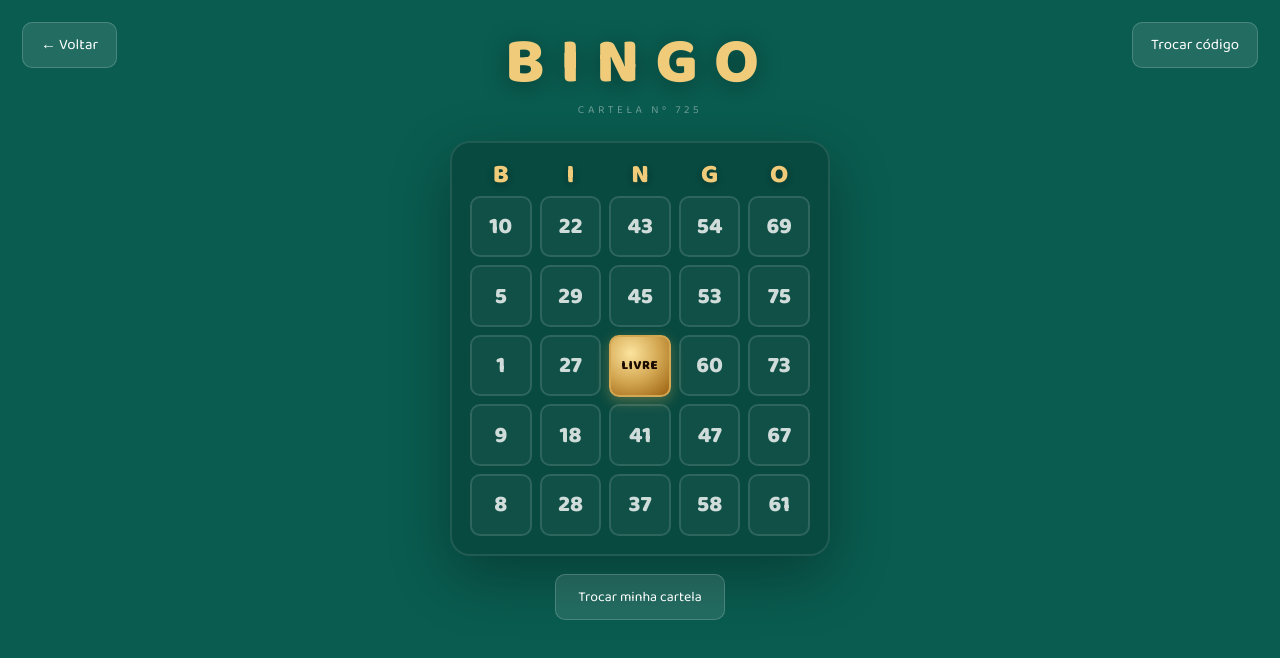
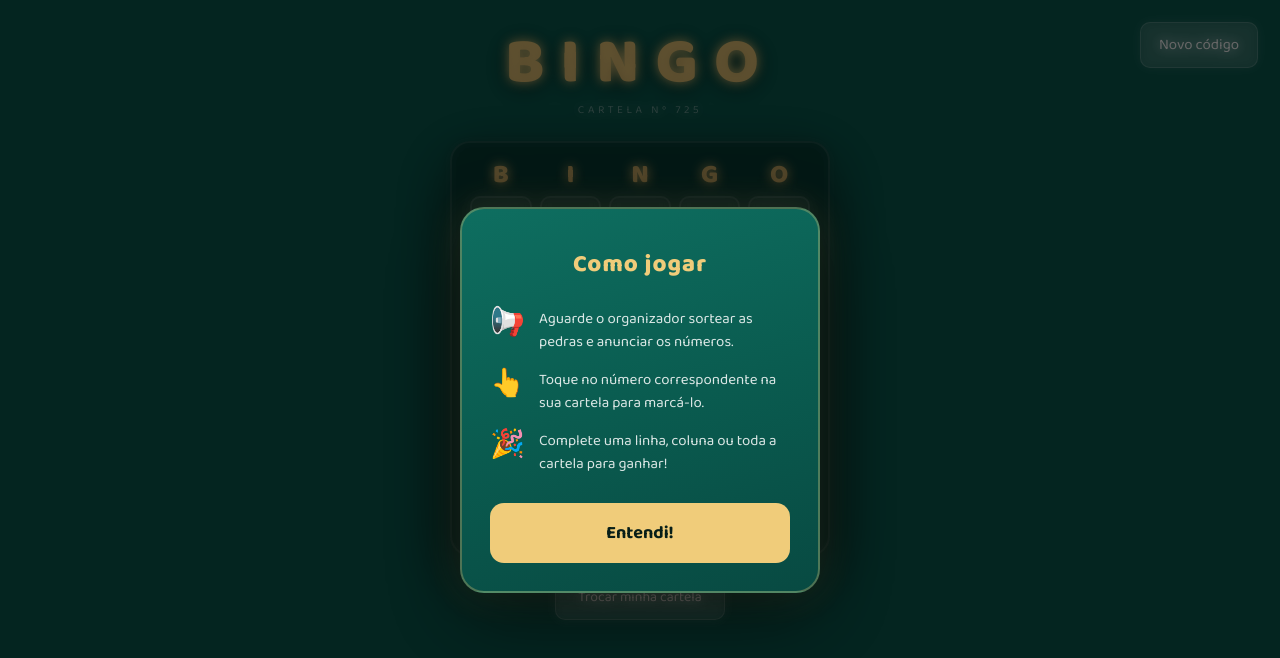
Before and after one commit to janklever/Bingo, a React (Vite) app: page /cartela/1 in a window 1280 px wide. Shown: the top 658 px of the page. Built offline with nearby package versions, Linux system fonts and the light colour scheme; the HTML template or start-up script is replaced by a standard one.

Commit message:
feat: add instruction modal to guide first-time users in Card component

```diff
--- a/src/pages/Card.jsx
+++ b/src/pages/Card.jsx
@@ -308,9 +308,14 @@ export default function Card() {
     }
   }, [gameId, navigate]);
 
-  const handleGoToHome = () => {
-    navigate('/');
-  };
+  // Show instruction modal on first visit when no numbers are marked
+  useEffect(() => {
+    const activeMarks = markedCells.filter((idx) => idx !== 12).length;
+    if (gameId && playerCard && activeMarks === 0 && !hasShownInstructions.current) {
+      setShowInstructionModal(true);
+      hasShownInstructions.current = true;
+    }
+  }, [gameId, playerCard, markedCells]);
 
   const handleChangeCode = () => {
     const confirm = window.confirm("Deseja trocar o código do sorteio? O progresso da sua cartela atual será perdido.");
@@ -376,12 +381,8 @@ export default function Card() {
 
   return (
     <div className="card-container">
-      <button id="btn-cartela-voltar-inicio" className="btn-back" onClick={handleGoToHome}>
-        ← Voltar
-      </button>
-
       <button className="btn-change-code" onClick={handleChangeCode}>
-        Trocar código
+        Novo código
       </button>
 
       <div className="card-header">
@@ -457,6 +458,31 @@ export default function Card() {
         celebrationData={celebrationData}
         onDismiss={() => setCelebrationData(null)}
       />
+
+      {showInstructionModal && (
+        <div className="instruction-modal-overlay" onClick={() => setShowInstructionModal(false)}>
+          <div className="instruction-modal" onClick={(e) => e.stopPropagation()}>
+            <h2>Como jogar</h2>
+            <div className="instruction-steps">
+              <div className="instruction-step">
+                <span className="instruction-icon">📢</span>
+                <p>Aguarde o organizador sortear as pedras e anunciar os números.</p>
+              </div>
+              <div className="instruction-step">
+                <span className="instruction-icon">👆</span>
+                <p>Toque no número correspondente na sua cartela para marcá-lo.</p>
+              </div>
+              <div className="instruction-step">
+                <span className="instruction-icon">🎉</span>
+                <p>Complete uma linha, coluna ou toda a cartela para ganhar!</p>
+              </div>
+            </div>
+            <button className="btn-dismiss-instructions" onClick={() => setShowInstructionModal(false)}>
+              Entendi!
+            </button>
+          </div>
+        </div>
+      )}
     </div>
   );
 }
--- a/src/styles/_card.scss
+++ b/src/styles/_card.scss
@@ -156,9 +156,6 @@
 
         .cell-number-text {
           font-size: 23px;
-          &.double-digit {
-            // font-size: 19px;
-          }
           font-weight: 800;
           font-family: $primary-font;
           user-select: none;
@@ -348,3 +345,94 @@
     box-shadow: 0 20px 60px rgba(0, 0, 0, 0.32), 0 0 40px rgba(240, 204, 122, 0.8);
   }
 }
+
+// Instruction modal
+.instruction-modal-overlay {
+  position: fixed;
+  inset: 0;
+  background: rgba(0, 0, 0, 0.6);
+  backdrop-filter: blur(6px);
+  z-index: 100;
+  display: flex;
+  align-items: center;
+  justify-content: center;
+  padding: 24px;
+  animation: fadeIn 0.3s ease both;
+}
+
+.instruction-modal {
+  background: linear-gradient(165deg, #0e6e60 0%, #0a5c50 50%, #084a42 100%);
+  border: 2px solid rgba($accent-color, 0.3);
+  border-radius: 24px;
+  padding: 36px 28px 28px;
+  max-width: 360px;
+  width: 100%;
+  text-align: center;
+  box-shadow: 0 24px 80px rgba(0, 0, 0, 0.5), 0 0 40px rgba($accent-color, 0.15);
+  animation: celebIn 0.4s ease both;
+
+  h2 {
+    font-family: $primary-font;
+    font-size: 24px;
+    font-weight: 800;
+    color: $accent-color;
+    margin: 0 0 24px;
+    letter-spacing: 1px;
+  }
+
+  .instruction-steps {
+    display: flex;
+    flex-direction: column;
+    gap: 16px;
+    margin-bottom: 28px;
+  }
+
+  .instruction-step {
+    display: flex;
+    align-items: flex-start;
+    gap: 14px;
+    text-align: left;
+
+    .instruction-icon {
+      font-size: 28px;
+      flex-shrink: 0;
+      line-height: 1;
+      margin-top: 2px;
+    }
+
+    p {
+      color: rgba(255, 255, 255, 0.85);
+      font-size: 15px;
+      line-height: 1.5;
+      margin: 0;
+    }
+  }
+
+  .btn-dismiss-instructions {
+    width: 100%;
+    background: $accent-color;
+    color: $dark-green;
+    border: none;
+    border-radius: 14px;
+    padding: 16px 24px;
+    font-family: $primary-font;
+    font-size: 18px;
+    font-weight: 700;
+    cursor: pointer;
+    transition: transform 0.18s, box-shadow 0.18s;
+
+    &:hover {
+      transform: translateY(-2px);
+      box-shadow: 0 10px 30px rgba(240, 204, 122, 0.4);
+    }
+
+    &:active {
+      transform: translateY(1px);
+    }
+  }
+}
+
+@keyframes fadeIn {
+  from { opacity: 0; }
+  to   { opacity: 1; }
+}
```
